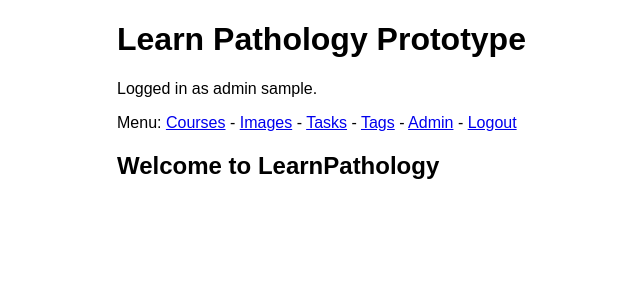
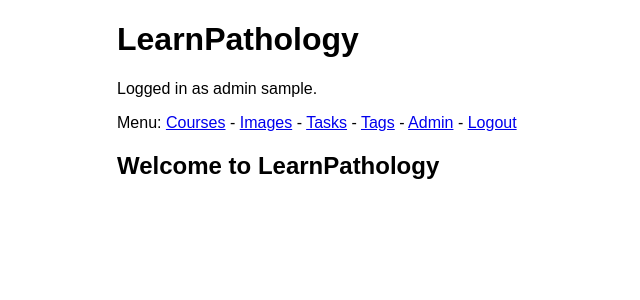
Before and after one commit to AICAN-Research/learn-pathology, a Django app: page / in a window 1280 px wide. Shown: the top 300 px of the page, without its empty margins (123-763 px from the left). Run offline with Django 3.2, Linux system fonts and the light colour scheme; the visitor is signed in with stand-in values (Sample User, id 1).

Commit message:
Updated title

```diff
--- a/learnpathology/templates/learnpathology/base.html
+++ b/learnpathology/templates/learnpathology/base.html
@@ -3,7 +3,7 @@
 <html lang="en">
 <head>
     <meta charset="utf-8">
-    <title>Learn Pathology</title>
+    <title>LearnPathology</title>
     <link rel="stylesheet" href="{% static 'slide/style.css' %}">
     <script src="https://cdnjs.cloudflare.com/ajax/libs/jquery/3.5.1/jquery.min.js"></script>
     <script src="https://cdnjs.cloudflare.com/ajax/libs/select2/4.0.13/js/select2.min.js" integrity="sha512-2ImtlRlf2VVmiGZsjm9bEyhjGW4dU7B6TNwh/hx/iSByxNENtj3WVE6o/9Lj4TJeVXPi4bnOIMXFIJJAeufa0A==" crossorigin="anonymous" referrerpolicy="no-referrer"></script>
@@ -12,7 +12,7 @@
 </head>
 <body>
 <main>
-    <h1>Learn Pathology Prototype</h1>
+    <h1>LearnPathology</h1>
 
     {% if request.user.is_authenticated %}
         <p>
--- a/slide/static/slide/filter.js
+++ b/slide/static/slide/filter.js
@@ -2,5 +2,5 @@ $(document).ready(function() {
     $('.filter').select2({});
     $('.filter').change(function(event) {
         this.form.submit();
-    })
+    });
 });
```
